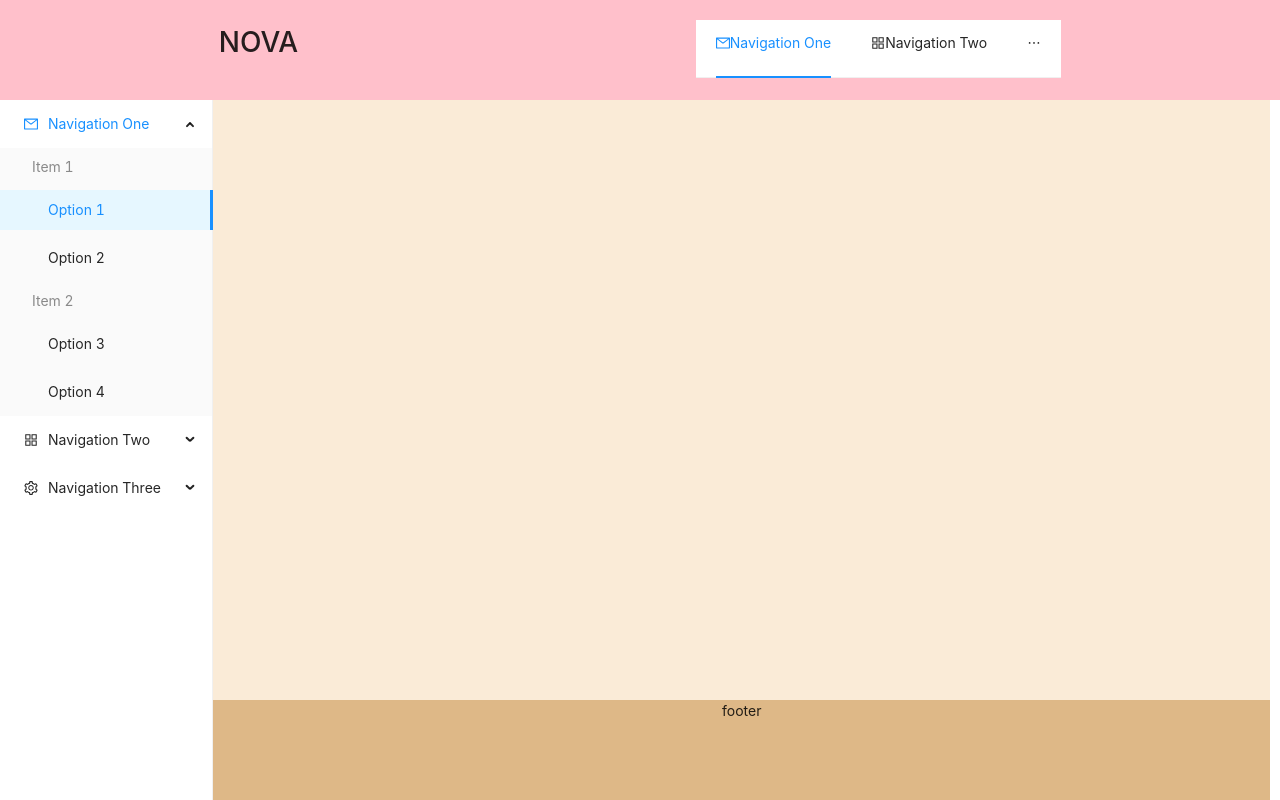
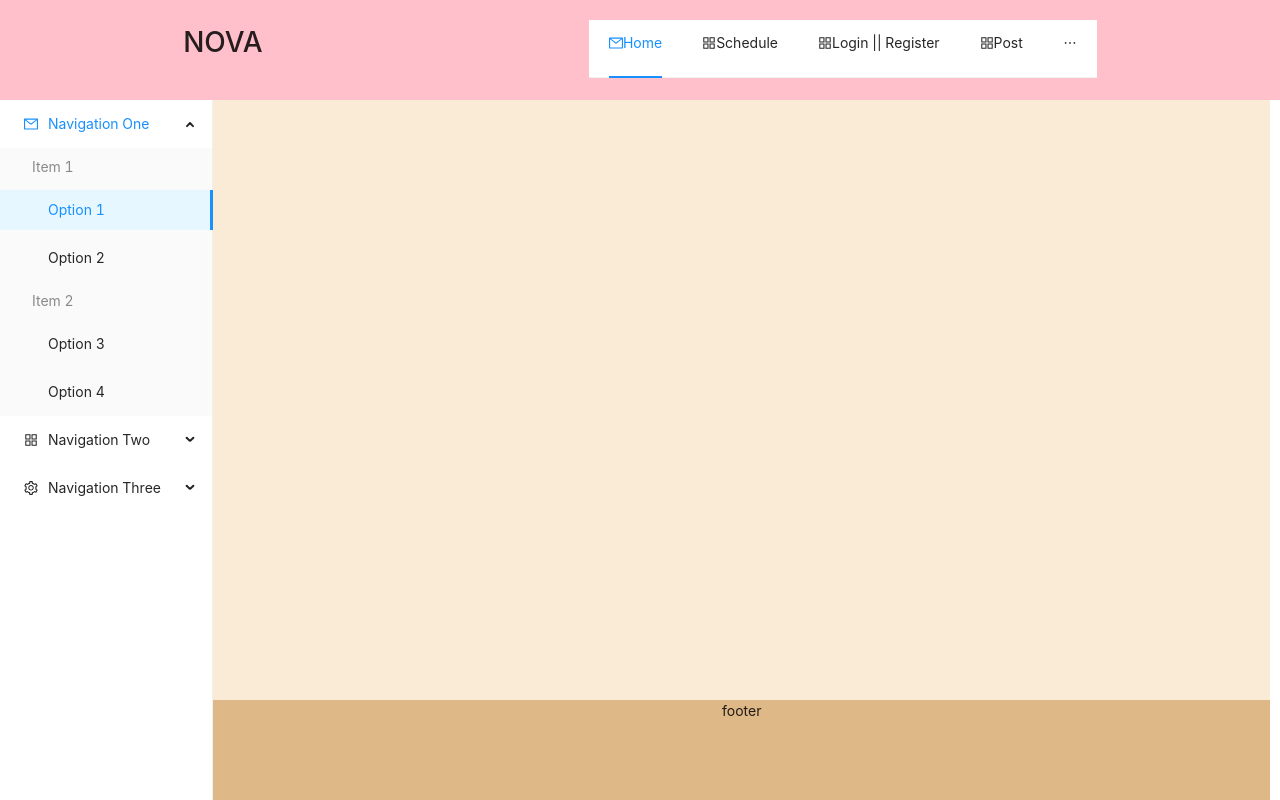
Before and after one commit to bnlWhale/novademo, a React (Create React App) app: page /mainPage in a window 1280 px wide. Built offline with nearby package versions, Linux system fonts and the light colour scheme.

Commit message:
add react-redux

```diff
--- a/package.json
+++ b/package.json
@@ -9,6 +9,7 @@
     "antd": "^4.1.0",
     "react": "^16.13.1",
     "react-dom": "^16.13.1",
+    "react-redux": "^7.2.0",
     "react-router": "^5.1.2",
     "react-router-dom": "^5.1.2",
     "react-scripts": "3.4.1"
--- a/src/App.js
+++ b/src/App.js
@@ -26,6 +26,7 @@ class App extends React.Component {
                     </div>
 
 
+
                     <Switch>
                         <Route exact path="/">
                             <Redirect to="/mainPage" />
@@ -38,6 +39,10 @@ class App extends React.Component {
                             <MainPage/>
                         </Route>
                     </Switch>
+
+
+
+
 
 
                     {/*
--- a/src/components/container/HeaderNavibar.js
+++ b/src/components/container/HeaderNavibar.js
@@ -30,18 +30,29 @@ class HeaderNavibar extends React.Component {
                 <h1>NOVA</h1>
                 <Menu onClick={this.handleClick} selectedKeys={[this.state.current]} mode="horizontal">
                     <Menu.Item key="mail">
+                        <Link to="/"/>
                         <MailOutlined/>
-                        Navigation One
+                        Home
                     </Menu.Item>
                     <Menu.Item key="app">
                         <AppstoreOutlined/>
                         <Link to="/aboutPage"/>
-                        Navigation Two
+                        Schedule
+                    </Menu.Item>
+                    <Menu.Item key="security">
+                        <Link to="/mainStage"/>
+                        <AppstoreOutlined/>
+                        Login || Register
+                    </Menu.Item>
+                    <Menu.Item key="jobInfo">
+                        <Link to="/mainStage"/>
+                        <AppstoreOutlined/>
+                        Post
                     </Menu.Item>
                     <Menu.Item key="about">
                         <Link to="/mainStage"/>
                         <AppstoreOutlined/>
-                        Navigation three
+                       About
                     </Menu.Item>
                 </Menu>
             </div>
--- /dev/null
+++ b/src/components/dataprocessor/dataStore.js
@@ -0,0 +1,3 @@
+import { createStore } from "redux";
+import dataReducer from "./dataReducer";
+export default createStore(dataReducer);
```
Also changed, not shown: src/components/dataprocessor/dataReducer.js (added, +17 -0 lines), 1 other file (tests, documents, lock files or other folders).
